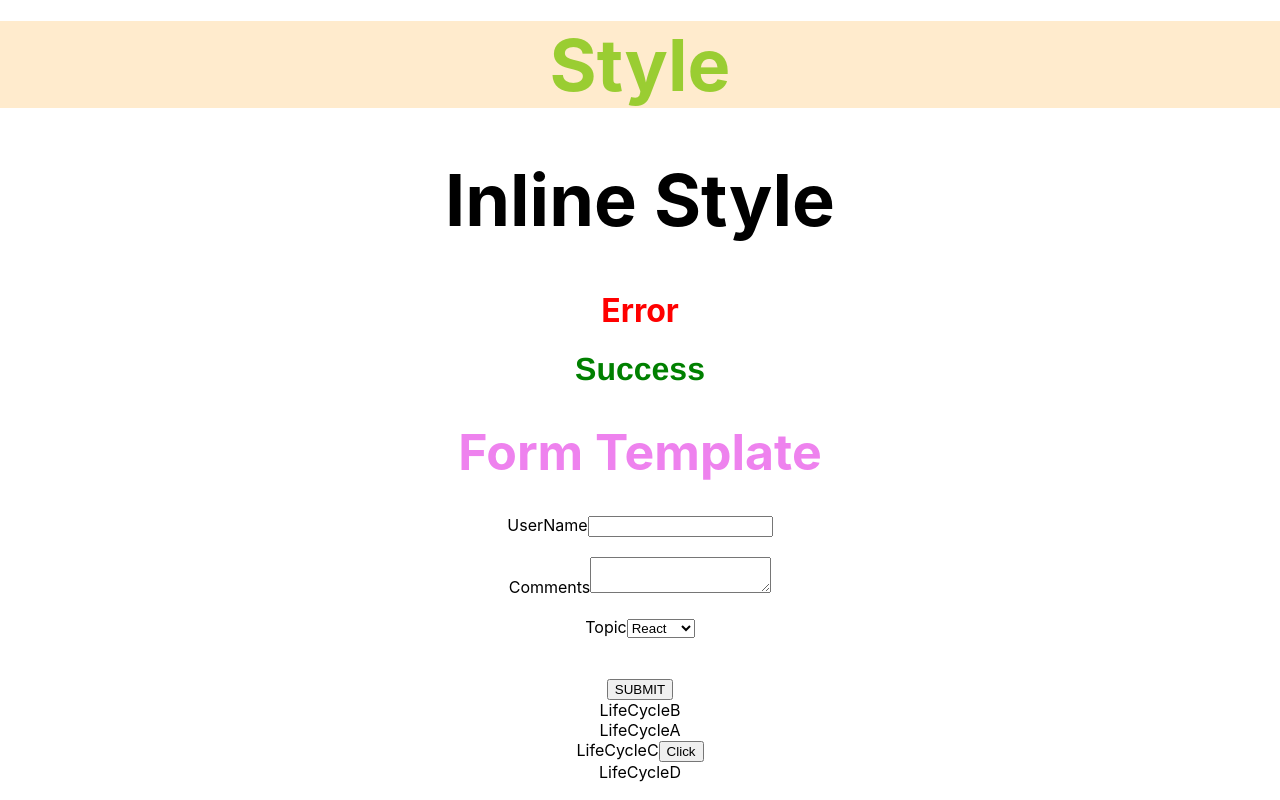
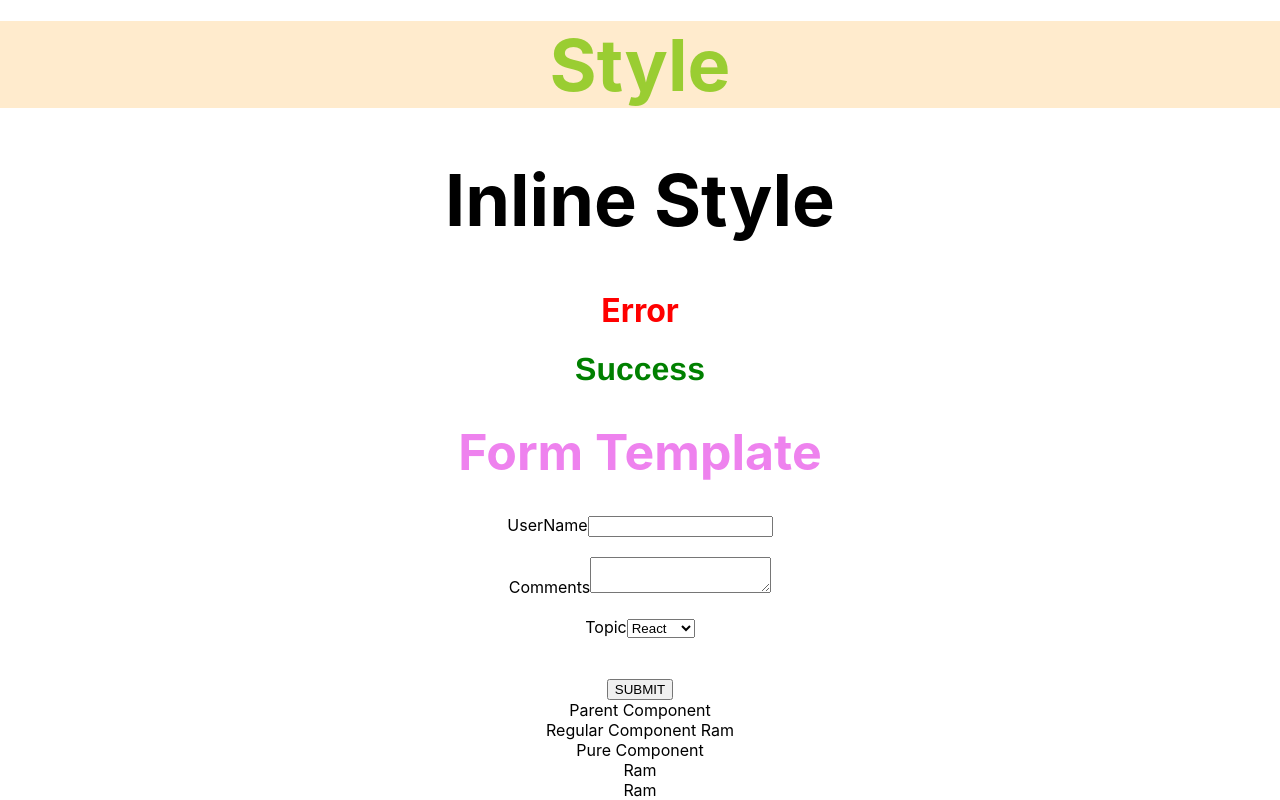
Before and after one commit to Radhika243/simple-app-react, a React (Create React App) app in the folder my-app/: page / in a window 1280 px wide. Shown: the part 935-1735 px from the top of the page. Built offline with nearby package versions, Linux system fonts and the light colour scheme.

Commit message:
pure(cls) component and memo (fun) component

```diff
--- a/my-app/src/App.js
+++ b/my-app/src/App.js
@@ -15,6 +15,9 @@ import Styles from './app.module.css'
 import FormHandler from './components/FormHandler';
 import LifeCycleA from './components/LifeCycleMethods/LifeCycleA';
 import LifeCycleC from './components/LifeCycleMethods/LifeCycleC';
+import PureComp from './components/PureComp';
+import ParentComp from './components/ParentComp';
+// import MemoComp from './components/MemoComp';
 
 function App() {
   return (
@@ -34,8 +37,11 @@ function App() {
       <h1 className={Styles.error}> Error </h1>
       <h1 className='success'> Success </h1>
       <FormHandler />
-      <LifeCycleA />
-      <LifeCycleC/>
+      {/* <LifeCycleA />
+      <LifeCycleC/> */}
+      {/* <PureComp/> */}
+      <ParentComp/>
+      {/* <MemoComp name="RamSita"/> */}
 
     </div>
   );
--- /dev/null
+++ b/my-app/src/components/MemoComp.js
@@ -0,0 +1,13 @@
+import React from 'react'
+
+function MemoComp({name}) {
+    console.log(`Memo component -- Higher order component`)
+
+    return (
+        <>
+            <div>{name}</div>
+        </>
+    )
+}
+
+export default React.memo(MemoComp);
--- /dev/null
+++ b/my-app/src/components/ParentComp.js
@@ -0,0 +1,36 @@
+import React from 'react';
+import RegularComp from './RegularComp';
+import PureComp from './PureComp';
+import MemoComp from './MemoComp';
+
+
+class ParentComp extends React.Component {
+    constructor(props) {
+        super(props);
+        this.state = {
+            name:"Ram"
+        };
+    }
+    componentDidMount(){
+        setInterval(()=>{
+            this.setState({
+                name : "Ram"
+            })
+        },2000)
+    }
+
+    render() {
+        console.log('*********************parent comp***********************')
+        return (
+            <div>
+                Parent Component
+                <RegularComp name={this.state.name}/>
+                <PureComp name={this.state.name}/>
+                <MemoComp name={this.state.name}/>
+            </div>
+        );
+    }
+}
+
+
+export default ParentComp;
--- /dev/null
+++ b/my-app/src/components/PureComp.js
@@ -0,0 +1,28 @@
+import React, { PureComponent } from 'react'
+
+class PureComp extends PureComponent {
+    constructor(props) {
+        super(props)
+
+        this.state = {
+
+        }
+
+
+    }
+
+    componentDidMount() {
+
+    }
+
+    render() {
+        console.log('PureComp comp')
+        return (
+            <>
+                <div>Pure Component</div> {this.props.name}
+            </>
+        )
+    }
+}
+
+export default PureComp;
--- /dev/null
+++ b/my-app/src/components/RegularComp.js
@@ -0,0 +1,22 @@
+import React from 'react';
+
+
+class RegularComp extends React.Component {
+    constructor(props) {
+        super(props);
+        this.state = {};
+    }
+
+    render() {
+        console.log('regular comp')
+        return (
+            <div>
+                Regular Component {this.props.name}
+            </div>
+        );
+    }
+}
+
+
+
+export default RegularComp;
```
